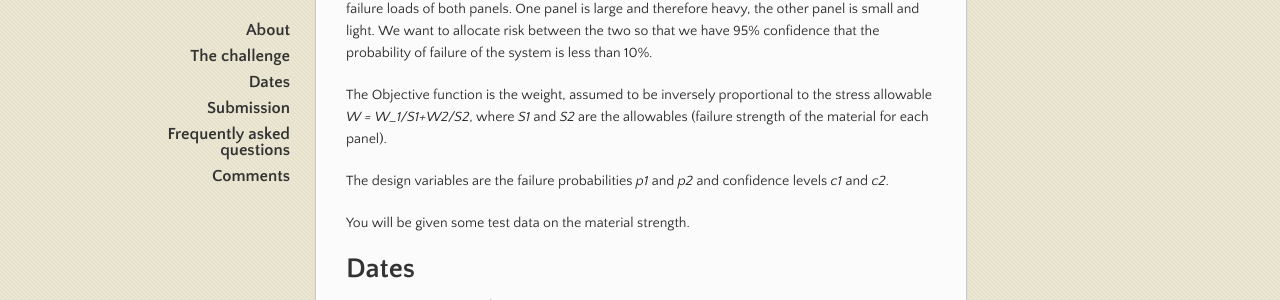
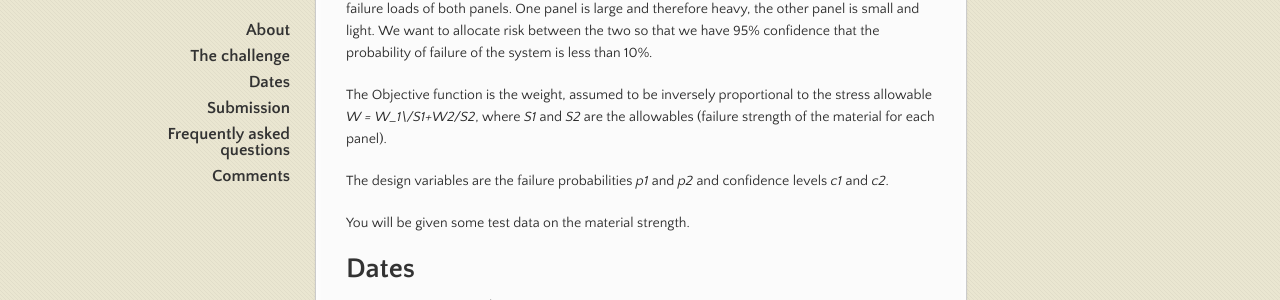
Before and after one commit to cjekel/rbdo19, a Jekyll site: the page built from index.md, in a window 1280 px wide and 900 px high, scrolled down 862 px. Shown: the part 202-502 px from the top of the window. Built offline with Jekyll 4.4.1, drawn with Linux system fonts in a browser that asks for light colours; comment, search, counter and statistics services are not loaded; our own code applies the rules of GitHub Pages for plain Markdown files.

```diff
--- a/index.md
+++ b/index.md
@@ -24,7 +24,7 @@ Photograph from <a style="background-color:black;color:white;text-decoration:non
 
 We have two panels that are independent of one another (e.g, one on the wing and one on the tail of an airplane). The loads are very well known (deterministic), so the only uncertainties are the failure loads of both panels. One panel is large and therefore heavy, the other panel is small and light. We want to allocate risk between the two so that we have 95% confidence that the probability of failure of the system is less than 10%.
 
-The Objective function is the weight, assumed to be inversely proportional to the stress allowable  _W = W\_1/S1+W2/S2_, where _S1_ and _S2_ are the allowables (failure strength of the material for each panel).
+The Objective function is the weight, assumed to be inversely proportional to the stress allowable  _W = W\_1\/S1+W2/S2_, where _S1_ and _S2_ are the allowables (failure strength of the material for each panel).
 
 The design variables are the failure probabilities _p1_ and _p2_ and confidence levels _c1_ and _c2_.
 
```
